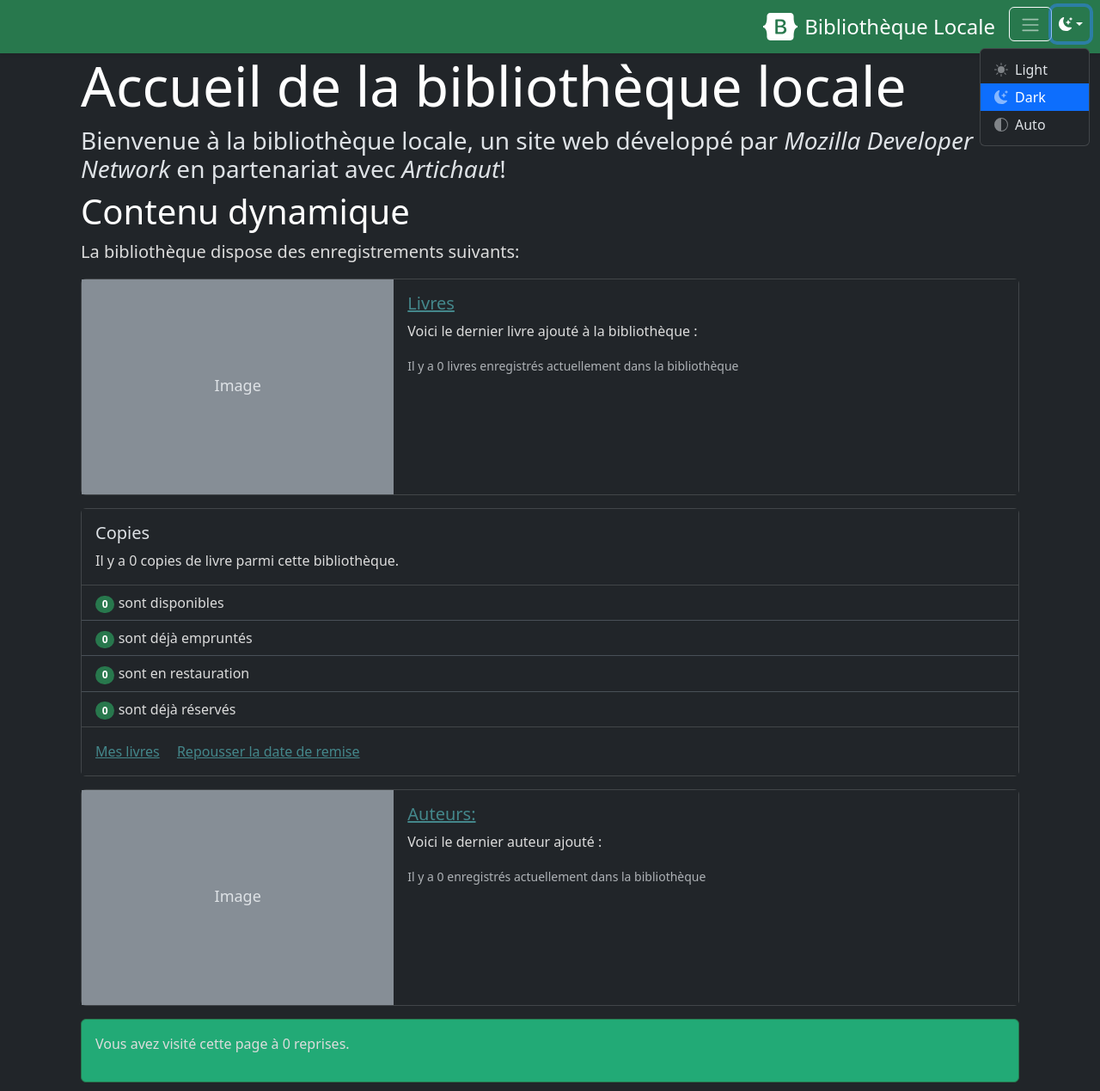
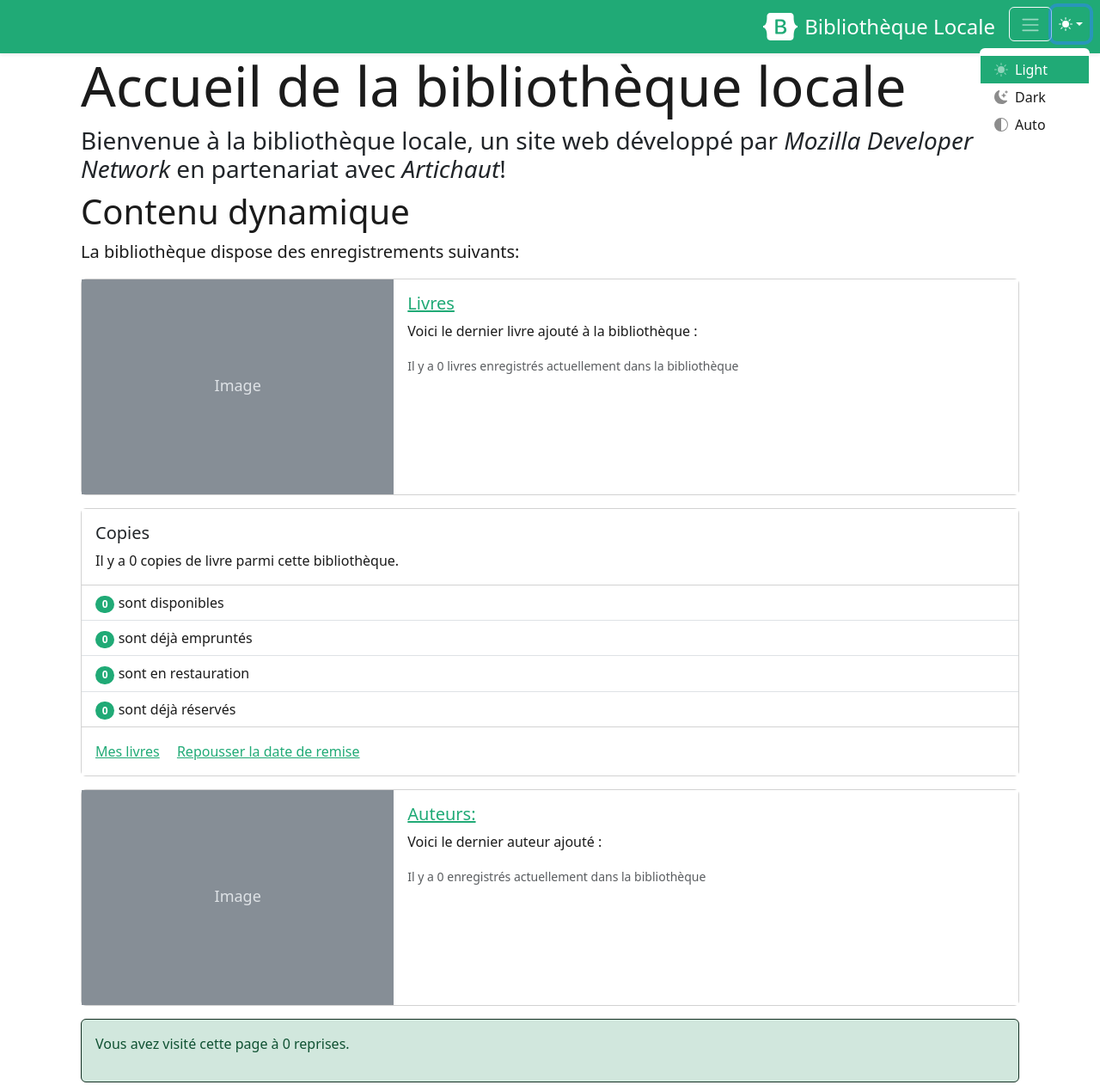
Before and after one commit to Artchaut/Django_Bibliotheque-locale, a Django app: page /catalog/ in a window 1280 px wide, after a click that opens the changed part. Shown: the whole page at 86% size. Run offline with Django 4.2, Linux system fonts and the light colour scheme; data that the repository does not hold is empty; some libraries are stand-ins or nearby versions.

Commit message:
theme-toggle2-commit

```diff
--- a/catalog/static/css/styles.css
+++ b/catalog/static/css/styles.css
@@ -59,6 +59,18 @@
     margin-left: .75rem;
   }
 
+body {
+  --text-color: #1b1b1b;
+  --bkg-color: #fff;
+  --head-color: #1b1b1b;
+  --link-color: #20AA76;
+  --nav-link: #20AA76;
+  --nav-bg-color: #20AA76;
+  --dropdown-color: #fff;
+  --link-hover: #25c488;
+  --hr-color: #C1CAD2;
+}
+
 body.light-theme {
   --text-color: #1b1b1b;
   --bkg-color: #fff;
@@ -68,6 +80,7 @@ body.light-theme {
   --nav-bg-color: #20AA76;
   --dropdown-color: #fff;
   --link-hover: #25c488;
+  --hr-color: #C1CAD2;
 }
 body.dark-theme {
   --text-color: #dcdcdc;
@@ -78,6 +91,7 @@ body.dark-theme {
   --nav-bg-color: #28784d;
   --dropdown-color: #212529;
   --link-hover: #C9F0DD;
+  --hr-color: #6c757d;
 }
 
 body, div, .list-group-item
@@ -90,6 +104,27 @@ body, div, .list-group-item
   color: var(--head-color)
 }
 
+.dropdown-item-theme {
+  background-color: var(--dropdown-color);
+  color: var(--head-color);
+}
+
+.dropdown-item:hover .dropdown-item:focus {
+  background-color: var(--link-color);
+  color: var(--head-color);
+}
+
+.dropdown-item:active {
+  color: #fff;
+  text-decoration: none;
+  background-color: #20AA76;
+}
+
+.dropdown-item.active {
+  background-color: #20AA76 !important;
+  color: #fff;
+}
+
 h1, h2, h3, h4, h5, h6
 {
   color: var(--head-color);
@@ -98,6 +133,10 @@ h1, h2, h3, h4, h5, h6
 p, li, .list-group-item
 {
   color: var(--text-color);
+}
+
+hr {
+  color: var(--hr-color);
 }
 
 .card-link, a {
@@ -109,7 +148,7 @@ p, li, .list-group-item
 }
 
 .nav-link:hover {
-  color: var(--link-hover);
+  color: var(--link-hover) !important;
 }
 
 a:hover {
@@ -126,9 +165,17 @@ a:hover {
 }
 
 .alert-green {
-  color: #fff;
-  background-color: #22AA76;
-  border-color: #28784d;
+  color: #0f5132;
+  background-color: #d1e7dd;
+  border-color: #132f22;
+}
+
+.alert-green > p {
+  color: #0f5132;
+}
+
+.alert-green > a > p{
+  color: var(--link-color);
 }
 
 .active-green {
--- a/catalog/static/js/theme.js
+++ b/catalog/static/js/theme.js
@@ -9,8 +9,8 @@
       if (storedTheme) {
         return storedTheme
       } else {
-        return 'dark'
-        //return window.matchMedia('(prefers-color-scheme: dark)').matches ? 'dark' : 'light'
+        // return 'dark'
+        return window.matchMedia('(prefers-color-scheme: dark)').matches ? 'dark' : 'light'
       }
     }
 
--- a/catalog/templates/base_generic.html
+++ b/catalog/templates/base_generic.html
@@ -170,7 +170,7 @@
           </button>
           <ul class="dropdown-menu dropdown-menu-theme dropdown-menu-end" style="--bs-dropdown-min-width: 8rem; position: absolute;" aria-labelledby="bd-theme">
             <li>
-              <button type="button" class="dropdown-item d-flex align-items-center" data-bs-theme-value="light">
+              <button type="button" class="dropdown-item dropdown-item-theme d-flex align-items-center" data-bs-theme-value="light">
                 <svg width="16" height="16" class="bi me-2 opacity-50 theme-icon"><use href="#sun-fill"></use></svg>
                 Light
                 <svg xmlns="http://www.w3.org/2000/svg" width="16" height="16" fill="currentColor" class="bi ms-auto d-none" viewBox="0 0 16 16">
@@ -179,7 +179,7 @@
               </button>
             </li>
             <li>
-              <button type="button" class="dropdown-item d-flex align-items-center active" data-bs-theme-value="dark">
+              <button type="button" class="dropdown-item dropdown-item-theme d-flex align-items-center active" data-bs-theme-value="dark">
                 <svg width="16" height="16" class="bi me-2 opacity-50 theme-icon"><use href="#moon-stars-fill"></use></svg>
                 Dark
                 <svg xmlns="http://www.w3.org/2000/svg" width="16" height="16" fill="currentColor" class="bi ms-auto d-none" viewBox="0 0 16 16">
@@ -188,7 +188,7 @@
               </button>
             </li>
             <li>
-              <button type="button" class="dropdown-item d-flex align-items-center" data-bs-theme-value="auto">
+              <button type="button" class="dropdown-item dropdown-item-theme d-flex align-items-center" data-bs-theme-value="auto">
                 <svg width="16" height="16" class="bi me-2 opacity-50 theme-icon"><use href="#circle-half"></use></svg>
                 Auto
                 <svg xmlns="http://www.w3.org/2000/svg" width="16" height="16" fill="currentColor" class="bi ms-auto d-none" viewBox="0 0 16 16">
@@ -252,10 +252,10 @@
               </a>
             </li>
             <li class="nav-item dropdown">
-              <a class="nav-link dropdown-toggle" href="#" data-bs-toggle="dropdown" aria-expanded="false">✚ Ajouter</a>
+              <a class="nav-link d-flex align-items-center text-decoration-none dropdown-toggle" href="#" data-bs-toggle="dropdown" aria-expanded="false">✚ Ajouter</a>
               <ul class="dropdown-menu dropdown-menu-theme ">
                 <li>
-                  <a class="dropdown-item" href="{% url 'book-create' %}">
+                  <a class="dropdown-item dropdown-item-theme" href="{% url 'book-create' %}">
                     <svg xmlns="http://www.w3.org/2000/svg" width="16" height="16" fill="currentColor" class="bi bi-book" viewBox="0 0 16 16">
                       <path d="M1 2.828c.885-.37 2.154-.769 3.388-.893 1.33-.134 2.458.063 3.112.752v9.746c-.935-.53-2.12-.603-3.213-.493-1.18.12-2.37.461-3.287.811V2.828zm7.5-.141c.654-.689 1.782-.886 3.112-.752 1.234.124 2.503.523 3.388.893v9.923c-.918-.35-2.107-.692-3.287-.81-1.094-.111-2.278-.039-3.213.492V2.687zM8 1.783C7.015.936 5.587.81 4.287.94c-1.514.153-3.042.672-3.994 1.105A.5.5 0 0 0 0 2.5v11a.5.5 0 0 0 .707.455c.882-.4 2.303-.881 3.68-1.02 1.409-.142 2.59.087 3.223.877a.5.5 0 0 0 .78 0c.633-.79 1.814-1.019 3.222-.877 1.378.139 2.8.62 3.681 1.02A.5.5 0 0 0 16 13.5v-11a.5.5 0 0 0-.293-.455c-.952-.433-2.48-.952-3.994-1.105C10.413.809 8.985.936 8 1.783z"/>
                     </svg>
@@ -263,7 +263,7 @@
                   </a>
                 </li>
                 <li>
-                  <a class="dropdown-item" href="{% url 'author-create' %}">
+                  <a class="dropdown-item dropdown-item-theme" href="{% url 'author-create' %}">
                     <svg xmlns="http://www.w3.org/2000/svg" width="16" height="16" fill="currentColor" class="bi bi-person-lines-fill" viewBox="0 0 16 16">
                       <path d="M6 8a3 3 0 1 0 0-6 3 3 0 0 0 0 6zm-5 6s-1 0-1-1 1-4 6-4 6 3 6 4-1 1-1 1H1zM11 3.5a.5.5 0 0 1 .5-.5h4a.5.5 0 0 1 0 1h-4a.5.5 0 0 1-.5-.5zm.5 2.5a.5.5 0 0 0 0 1h4a.5.5 0 0 0 0-1h-4zm2 3a.5.5 0 0 0 0 1h2a.5.5 0 0 0 0-1h-2zm0 3a.5.5 0 0 0 0 1h2a.5.5 0 0 0 0-1h-2z"/>
                     </svg>
@@ -271,7 +271,7 @@
                   </a>
                 </li>
                 <li>
-                  <a class="dropdown-item" href="#">
+                  <a class="dropdown-item dropdown-item-theme" href="#">
                     <svg xmlns="http://www.w3.org/2000/svg" width="16" height="16" fill="currentColor" class="bi bi-bookmark-plus-fill" viewBox="0 0 16 16">
                       <path fill-rule="evenodd" d="M2 15.5V2a2 2 0 0 1 2-2h8a2 2 0 0 1 2 2v13.5a.5.5 0 0 1-.74.439L8 13.069l-5.26 2.87A.5.5 0 0 1 2 15.5zm6.5-11a.5.5 0 0 0-1 0V6H6a.5.5 0 0 0 0 1h1.5v1.5a.5.5 0 0 0 1 0V7H10a.5.5 0 0 0 0-1H8.5V4.5z"/>
                     </svg>
@@ -292,7 +292,7 @@
             </a>
             <ul class="dropdown-menu dropdown-menu-theme text-small shadow">
               <li>
-                <a class="dropdown-item" href="{% url 'my-borrowed' %}">
+                <a class="dropdown-item dropdown-item-theme" href="{% url 'my-borrowed' %}">
                   <svg xmlns="http://www.w3.org/2000/svg" width="16" height="16" fill="currentColor" class="bi bi-bookshelf" viewBox="0 0 16 16">
                     <path d="M2.5 0a.5.5 0 0 1 .5.5V2h10V.5a.5.5 0 0 1 1 0v15a.5.5 0 0 1-1 0V15H3v.5a.5.5 0 0 1-1 0V.5a.5.5 0 0 1 .5-.5zM3 14h10v-3H3v3zm0-4h10V7H3v3zm0-4h10V3H3v3z"/>
                   </svg>
@@ -300,7 +300,7 @@
                 </a>
               </li>
               <li>
-                <a class="dropdown-item" href="#">
+                <a class="dropdown-item dropdown-item-theme" href="#">
                   <svg xmlns="http://www.w3.org/2000/svg" width="16" height="16" fill="currentColor" class="bi bi-tools" viewBox="0 0 16 16">
                     <path d="M1 0 0 1l2.2 3.081a1 1 0 0 0 .815.419h.07a1 1 0 0 1 .708.293l2.675 2.675-2.617 2.654A3.003 3.003 0 0 0 0 13a3 3 0 1 0 5.878-.851l2.654-2.617.968.968-.305.914a1 1 0 0 0 .242 1.023l3.27 3.27a.997.997 0 0 0 1.414 0l1.586-1.586a.997.997 0 0 0 0-1.414l-3.27-3.27a1 1 0 0 0-1.023-.242L10.5 9.5l-.96-.96 2.68-2.643A3.005 3.005 0 0 0 16 3c0-.269-.035-.53-.102-.777l-2.14 2.141L12 4l-.364-1.757L13.777.102a3 3 0 0 0-3.675 3.68L7.462 6.46 4.793 3.793a1 1 0 0 1-.293-.707v-.071a1 1 0 0 0-.419-.814L1 0Zm9.646 10.646a.5.5 0 0 1 .708 0l2.914 2.915a.5.5 0 0 1-.707.707l-2.915-2.914a.5.5 0 0 1 0-.708ZM3 11l.471.242.529.026.287.445.445.287.026.529L5 13l-.242.471-.026.529-.445.287-.287.445-.529.026L3 15l-.471-.242L2 14.732l-.287-.445L1.268 14l-.026-.529L1 13l.242-.471.026-.529.445-.287.287-.445.529-.026L3 11Z"/>
                   </svg>
@@ -308,14 +308,14 @@
                 </a>
               </li>
               <li>
-                <a class="dropdown-item" href="#">
+                <a class="dropdown-item dropdown-item-theme" href="#">
                   <svg class="bi pe-none me-2" width="16" height="16"><use xlink:href="#people-circle"/></svg>
                   Profile
                 </a>
               </li>
               <li><hr class="dropdown-divider"></li>
               <li>
-                <a class="dropdown-item" href="{% url 'logout' %}">
+                <a class="dropdown-item dropdown-item-theme" href="{% url 'logout' %}">
                   <svg xmlns="http://www.w3.org/2000/svg" width="16" height="16" fill="currentColor" class="bi bi-box-arrow-right" viewBox="0 0 16 16">
                     <path fill-rule="evenodd" d="M10 12.5a.5.5 0 0 1-.5.5h-8a.5.5 0 0 1-.5-.5v-9a.5.5 0 0 1 .5-.5h8a.5.5 0 0 1 .5.5v2a.5.5 0 0 0 1 0v-2A1.5 1.5 0 0 0 9.5 2h-8A1.5 1.5 0 0 0 0 3.5v9A1.5 1.5 0 0 0 1.5 14h8a1.5 1.5 0 0 0 1.5-1.5v-2a.5.5 0 0 0-1 0v2z"/>
                     <path fill-rule="evenodd" d="M15.854 8.354a.5.5 0 0 0 0-.708l-3-3a.5.5 0 0 0-.708.708L14.293 7.5H5.5a.5.5 0 0 0 0 1h8.793l-2.147 2.146a.5.5 0 0 0 .708.708l3-3z"/>
@@ -326,7 +326,7 @@
             </ul>
             {% else %}
             <p>
-              <a class="dropdown-item" href="{% url 'login' %}?next={{ request.path }}">
+              <a class="dropdown-item dropdown-item-theme" href="{% url 'login' %}?next={{ request.path }}">
                 <svg xmlns="http://www.w3.org/2000/svg" width="16" height="16" fill="currentColor" class="bi bi-box-arrow-in-right" viewBox="0 0 16 16">
                   <path fill-rule="evenodd" d="M6 3.5a.5.5 0 0 1 .5-.5h8a.5.5 0 0 1 .5.5v9a.5.5 0 0 1-.5.5h-8a.5.5 0 0 1-.5-.5v-2a.5.5 0 0 0-1 0v2A1.5 1.5 0 0 0 6.5 14h8a1.5 1.5 0 0 0 1.5-1.5v-9A1.5 1.5 0 0 0 14.5 2h-8A1.5 1.5 0 0 0 5 3.5v2a.5.5 0 0 0 1 0v-2z"/>
                   <path fill-rule="evenodd" d="M11.854 8.354a.5.5 0 0 0 0-.708l-3-3a.5.5 0 1 0-.708.708L10.293 7.5H1.5a.5.5 0 0 0 0 1h8.793l-2.147 2.146a.5.5 0 0 0 .708.708l3-3z"/>
--- a/catalog/templates/catalog/book_list.html
+++ b/catalog/templates/catalog/book_list.html
@@ -1,6 +1,6 @@
 {% extends "base_generic.html" %}
 
-{% load bootstrap5 %}
+{% comment %} {% load bootstrap5 %} {% endcomment %}
 
 {% block content %}
   <div class="album py-5">
--- a/catalog/templates/index.html
+++ b/catalog/templates/index.html
@@ -3,8 +3,6 @@
 {% load bootstrap5 %}
 
 {% block content %}
- {% load static %}
-<link rel="stylesheet" href="{% static 'css/styles.css' %}">
 <div class="container-lg">
   <h1 class="display-3">Accueil de la bibliothèque locale</h1>
   <p class="h3">Bienvenue à la bibliothèque locale, un site web développé par <em>Mozilla Developer Network</em> en partenariat avec <em>Artichaut</em>!</p>
--- a/templates/registration/logged_out.html
+++ b/templates/registration/logged_out.html
@@ -1,7 +1,7 @@
 {% extends "base_generic.html" %}
 
 {% block content %}
-<div class="alert alert-success" role="alert">
+<div class="alert alert-green" role="alert">
   <h4 class="alert-heading">Déconnecté.e !</h4>
   <p>Vous avez été deconnecté.e avec succès</p>
   <hr>
--- a/templates/registration/login.html
+++ b/templates/registration/login.html
@@ -31,7 +31,7 @@
         <td class="form-control">{{ form.password }}</td>
       </tr>
     </table>
-    <input class="btn btn-primary" type="submit" value="Connection">
+    <input class="btn btn-primary active-green" type="submit" value="Connection">
     <input type="hidden" name="next" value="{{ next }}">
   </form>
 
```
Also changed, not shown: catalog/templates/catalog/author_list.html (line endings or trailing spaces).
